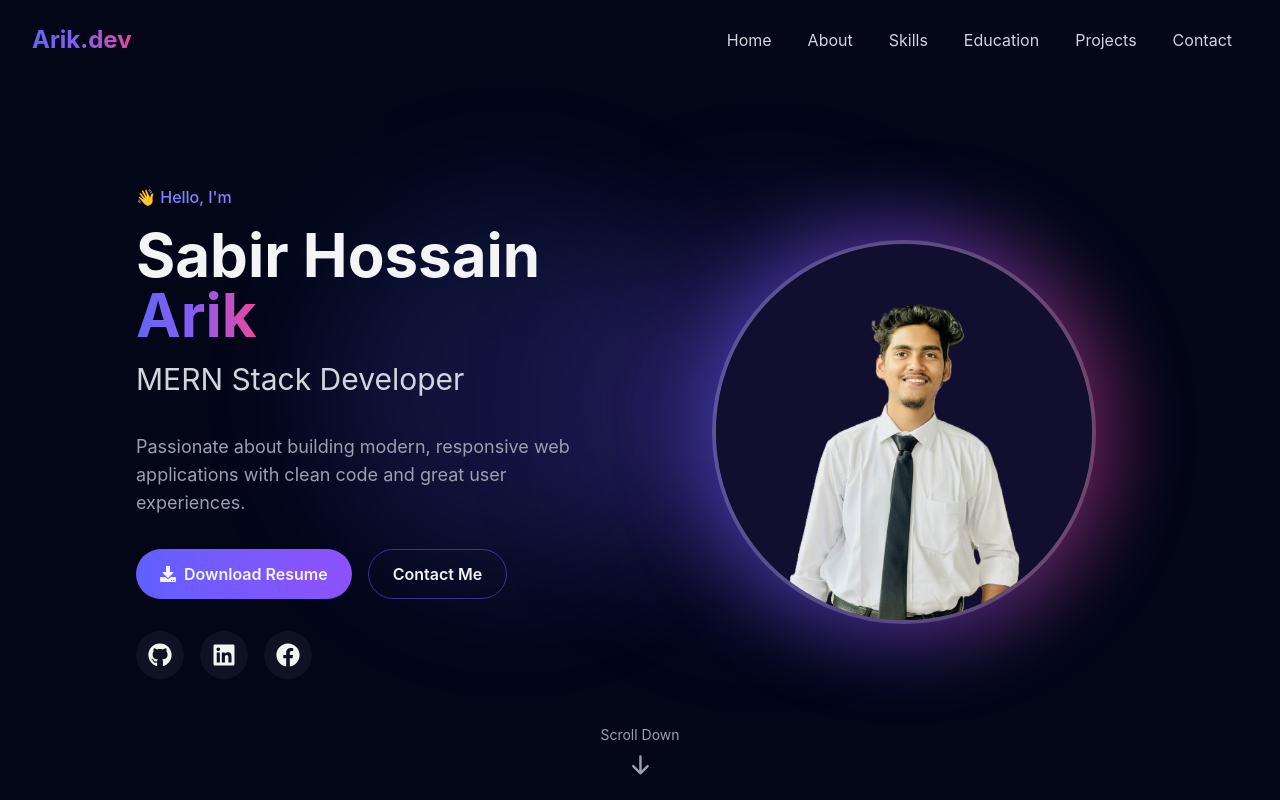
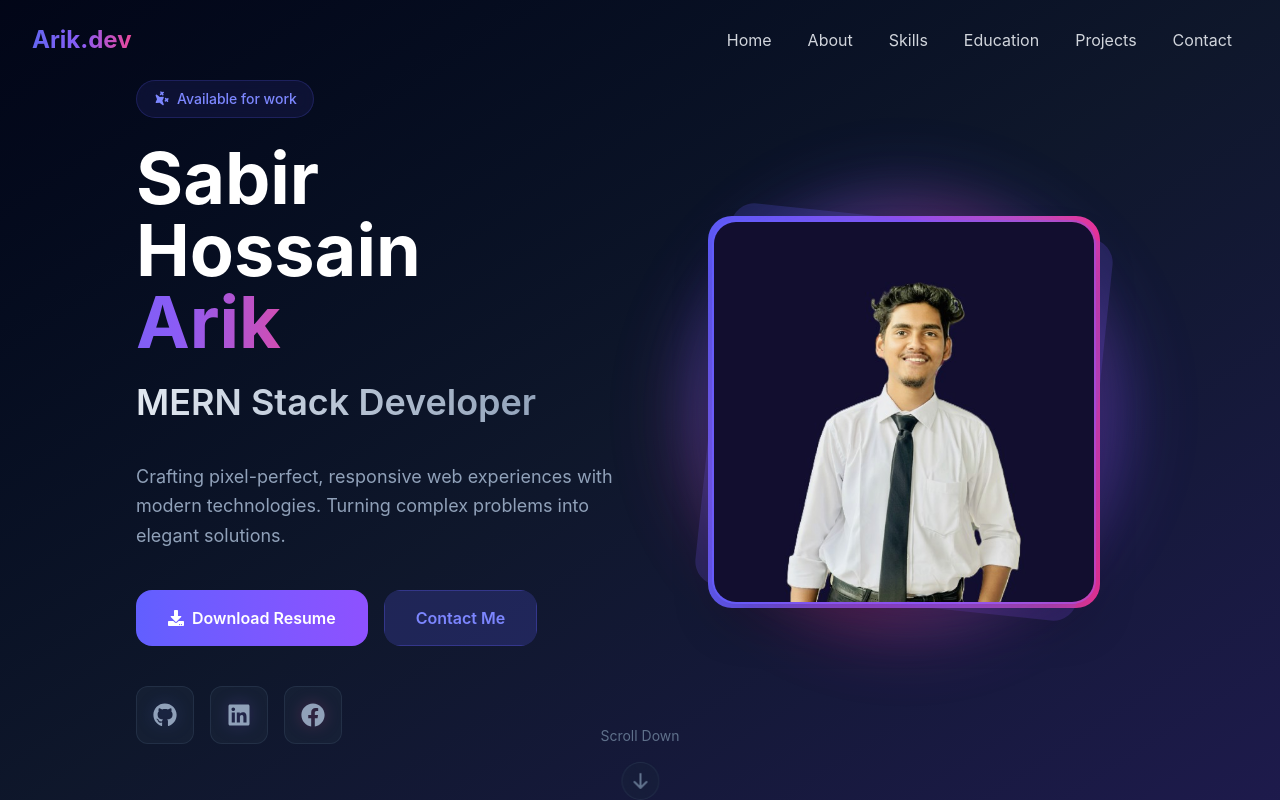
Before and after one commit to arik509/my-portfolio, a React (Vite) app: page / in a window 1280 px wide. Shown: the top 800 px of the page. Built offline with nearby package versions, Linux system fonts and the light colour scheme.

Commit message:
Updated Hero Section

```diff
--- a/src/components/Hero.jsx
+++ b/src/components/Hero.jsx
@@ -1,56 +1,204 @@
-import { motion } from 'framer-motion';
+import { motion, useScroll, useTransform, useMotionValue, useSpring } from 'framer-motion';
 import { TypeAnimation } from 'react-type-animation';
 import { FaGithub, FaLinkedin, FaFacebook, FaDownload } from 'react-icons/fa';
-import { HiArrowDown } from 'react-icons/hi';
+import { HiArrowDown, HiSparkles } from 'react-icons/hi';
 import { Link } from 'react-scroll';
+import { useEffect, useState } from 'react';
 
 const Hero = () => {
+  const { scrollYProgress } = useScroll();
+  const opacity = useTransform(scrollYProgress, [0, 0.5], [1, 0]);
+  const scale = useTransform(scrollYProgress, [0, 0.5], [1, 0.8]);
+
+  // Cursor tracking for interactive effects
+  const mouseX = useMotionValue(0);
+  const mouseY = useMotionValue(0);
+  const [cursorPos, setCursorPos] = useState({ x: 0, y: 0 });
+
+  useEffect(() => {
+    const handleMouseMove = (e) => {
+      const { clientX, clientY } = e;
+      setCursorPos({ x: clientX, y: clientY });
+      mouseX.set(clientX);
+      mouseY.set(clientY);
+    };
+
+    window.addEventListener('mousemove', handleMouseMove);
+    return () => window.removeEventListener('mousemove', handleMouseMove);
+  }, [mouseX, mouseY]);
+
+  const springConfig = { damping: 25, stiffness: 150 };
+  const xSpring = useSpring(mouseX, springConfig);
+  const ySpring = useSpring(mouseY, springConfig);
+
   const socialLinks = [
-    { icon: FaGithub, href: 'https://github.com/arik509', label: 'GitHub' },
-    { icon: FaLinkedin, href: 'https://www.linkedin.com/in/sabirhossainarik/', label: 'LinkedIn' },
-    { icon: FaFacebook, href: 'https://www.facebook.com/sabirhossain.arik', label: 'Facebook' },
+    { icon: FaGithub, href: 'https://github.com/arik509', label: 'GitHub', color: '#6366f1' },
+    { icon: FaLinkedin, href: 'https://www.linkedin.com/in/sabirhossainarik/', label: 'LinkedIn', color: '#8b5cf6' },
+    { icon: FaFacebook, href: 'https://www.facebook.com/sabirhossain.arik', label: 'Facebook', color: '#ec4899' },
   ];
+
+  // Text reveal animation
+  const textVariants = {
+    hidden: { opacity: 0, y: 50, filter: 'blur(10px)' },
+    visible: (i = 1) => ({
+      opacity: 1,
+      y: 0,
+      filter: 'blur(0px)',
+      transition: {
+        delay: i * 0.1,
+        duration: 0.8,
+        ease: [0.6, 0.05, 0.01, 0.9],
+      },
+    }),
+  };
+
+  // Floating particles
+  const particles = Array.from({ length: 15 });
 
   return (
     <section
       id="home"
-      className="min-h-screen flex items-center justify-center relative overflow-hidden pt-16"
+      className="min-h-screen flex items-center justify-center relative overflow-hidden bg-gradient-to-br from-slate-950 via-slate-900 to-indigo-950"
     >
-      {/* Animated Background */}
-      <div className="absolute inset-0 -z-10">
-        <div className="absolute top-1/4 left-1/4 w-96 h-96 bg-indigo-500/30 rounded-full blur-3xl animate-pulse" />
-        <div className="absolute bottom-1/4 right-1/4 w-96 h-96 bg-violet-500/30 rounded-full blur-3xl animate-pulse" />
+      {/* Animated gradient mesh background */}
+      <motion.div
+        className="absolute inset-0 -z-10"
+        style={{ opacity, scale }}
+      >
+        {/* Mesh gradient orbs */}
+        <motion.div
+          className="absolute top-0 left-1/4 w-[500px] h-[500px] bg-indigo-500/20 rounded-full blur-3xl"
+          animate={{
+            x: [0, 100, 0],
+            y: [0, -50, 0],
+            scale: [1, 1.2, 1],
+          }}
+          transition={{
+            duration: 15,
+            repeat: Infinity,
+            ease: 'easeInOut',
+          }}
+        />
+        <motion.div
+          className="absolute bottom-0 right-1/4 w-[600px] h-[600px] bg-violet-500/20 rounded-full blur-3xl"
+          animate={{
+            x: [0, -100, 0],
+            y: [0, 50, 0],
+            scale: [1, 1.3, 1],
+          }}
+          transition={{
+            duration: 20,
+            repeat: Infinity,
+            ease: 'easeInOut',
+          }}
+        />
+        <motion.div
+          className="absolute top-1/2 left-1/2 w-[400px] h-[400px] bg-pink-500/20 rounded-full blur-3xl"
+          animate={{
+            rotate: [0, 360],
+            scale: [1, 1.5, 1],
+          }}
+          transition={{
+            duration: 25,
+            repeat: Infinity,
+            ease: 'linear',
+          }}
+        />
+      </motion.div>
+
+      {/* Floating particles */}
+      <div className="absolute inset-0 -z-5">
+        {particles.map((_, i) => (
+          <motion.div
+            key={i}
+            className="absolute w-1 h-1 bg-indigo-400/40 rounded-full"
+            initial={{
+              x: Math.random() * window.innerWidth,
+              y: Math.random() * window.innerHeight,
+            }}
+            animate={{
+              y: [null, Math.random() * -200 - 100],
+              opacity: [0, 1, 0],
+            }}
+            transition={{
+              duration: Math.random() * 3 + 2,
+              repeat: Infinity,
+              delay: Math.random() * 2,
+              ease: 'easeInOut',
+            }}
+          />
+        ))}
       </div>
 
-      <div className="max-w-7xl mx-auto px-4 sm:px-6 lg:px-8 py-20">
+      {/* Cursor glow effect */}
+      <motion.div
+        className="pointer-events-none fixed w-96 h-96 bg-indigo-500/10 rounded-full blur-3xl -z-5"
+        style={{
+          x: xSpring,
+          y: ySpring,
+          translateX: '-50%',
+          translateY: '-50%',
+        }}
+      />
+
+      <div className="max-w-7xl mx-auto px-4 sm:px-6 lg:px-8 py-20 relative z-10">
         <div className="flex flex-col lg:flex-row items-center justify-between gap-12">
           {/* Text Content */}
+          <div className="flex-1 text-center lg:text-left">
+            {/* Badge */}
             <motion.div
-            initial={{ opacity: 0, x: -50 }}
-            animate={{ opacity: 1, x: 0 }}
-            transition={{ duration: 0.8 }}
-            className="flex-1 text-center lg:text-left"
+              initial={{ opacity: 0, y: -20 }}
+              animate={{ opacity: 1, y: 0 }}
+              transition={{ duration: 0.6 }}
+              className="inline-flex items-center gap-2 px-4 py-2 bg-indigo-500/10 border border-indigo-500/20 rounded-full mb-6 backdrop-blur-sm"
             >
-            <motion.p
-              initial={{ opacity: 0, y: 20 }}
-              animate={{ opacity: 1, y: 0 }}
-              transition={{ delay: 0.2 }}
-              className="text-indigo-400 font-medium mb-4"
+              <motion.div
+                animate={{ rotate: 360 }}
+                transition={{ duration: 2, repeat: Infinity, ease: 'linear' }}
               >
-              👋 Hello, I'm
-            </motion.p>
+                <HiSparkles className="text-indigo-400" />
+              </motion.div>
+              <span className="text-indigo-400 text-sm font-medium">Available for work</span>
+            </motion.div>
 
             <motion.h1
-              initial={{ opacity: 0, y: 20 }}
-              animate={{ opacity: 1, y: 0 }}
-              transition={{ delay: 0.3 }}
-              className="text-4xl sm:text-5xl lg:text-6xl font-bold mb-4"
+              custom={1}
+              variants={textVariants}
+              initial="hidden"
+              animate="visible"
+              className="text-5xl sm:text-6xl lg:text-7xl font-bold mb-6"
             >
-              Sabir Hossain{' '}
-              <span className="gradient-text">Arik</span>
+              <span className="text-white">Sabir Hossain</span>
+              <br />
+              <motion.span
+                className="gradient-text inline-block"
+                animate={{
+                  backgroundPosition: ['0% 50%', '100% 50%', '0% 50%'],
+                }}
+                transition={{
+                  duration: 5,
+                  repeat: Infinity,
+                  ease: 'linear',
+                }}
+                style={{
+                  background: 'linear-gradient(to right, #6366f1, #8b5cf6, #ec4899)',
+                  WebkitBackgroundClip: 'text',
+                  WebkitTextFillColor: 'transparent',
+                  backgroundClip: 'text',
+                  backgroundSize: '200% 200%',
+                }}
+              >
+                Arik
+              </motion.span>
             </motion.h1>
 
-            <div className="text-xl sm:text-2xl lg:text-3xl text-gray-300 mb-6 h-12">
+            <motion.div
+              custom={2}
+              variants={textVariants}
+              initial="hidden"
+              animate="visible"
+              className="text-2xl sm:text-3xl lg:text-4xl text-slate-300 mb-6 h-14 font-semibold"
+            >
               <TypeAnimation
                 sequence={[
                   'Junior Web Developer',
@@ -65,80 +213,164 @@ const Hero = () => {
                 wrapper="span"
                 speed={50}
                 repeat={Infinity}
+                className="bg-gradient-to-r from-slate-200 to-slate-400 bg-clip-text text-transparent"
               />
-            </div>
+            </motion.div>
 
             <motion.p
-              initial={{ opacity: 0 }}
-              animate={{ opacity: 1 }}
-              transition={{ delay: 0.5 }}
-              className="text-gray-400 max-w-xl mb-8 text-lg"
+              custom={3}
+              variants={textVariants}
+              initial="hidden"
+              animate="visible"
+              className="text-slate-400 max-w-xl mb-10 text-lg leading-relaxed"
             >
-              Passionate about building modern, responsive web applications
-              with clean code and great user experiences.
+              Crafting pixel-perfect, responsive web experiences with modern technologies.
+              Turning complex problems into elegant solutions.
             </motion.p>
 
             {/* CTA Buttons */}
             <motion.div
-              initial={{ opacity: 0, y: 20 }}
-              animate={{ opacity: 1, y: 0 }}
-              transition={{ delay: 0.6 }}
-              className="flex flex-wrap gap-4 justify-center lg:justify-start mb-8"
+              custom={4}
+              variants={textVariants}
+              initial="hidden"
+              animate="visible"
+              className="flex flex-wrap gap-4 justify-center lg:justify-start mb-10"
             >
-              <a
+              <motion.a
                 href="/resume.pdf"
                 download
-                className="flex items-center gap-2 px-6 py-3 bg-gradient-to-r from-indigo-500 to-violet-500 rounded-full font-semibold hover:shadow-lg hover:shadow-indigo-500/50 transition-all duration-300 hover:-translate-y-1"
+                className="group relative px-8 py-4 bg-gradient-to-r from-indigo-500 to-violet-500 rounded-2xl font-semibold overflow-hidden"
+                whileHover={{ scale: 1.05 }}
+                whileTap={{ scale: 0.95 }}
               >
-                <FaDownload />
+                <motion.div
+                  className="absolute inset-0 bg-gradient-to-r from-violet-500 to-pink-500"
+                  initial={{ x: '100%' }}
+                  whileHover={{ x: 0 }}
+                  transition={{ duration: 0.3 }}
+                />
+                <span className="relative flex items-center gap-2 text-white">
+                  <FaDownload className="group-hover:animate-bounce" />
                   Download Resume
-              </a>
-              <Link
-                to="contact"
-                smooth={true}
-                duration={500}
-                className="px-6 py-3 border border-indigo-500/50 rounded-full font-semibold hover:bg-indigo-500/10 transition-all duration-300 cursor-pointer hover:-translate-y-1"
+                </span>
+              </motion.a>
+
+              <Link to="contact" smooth={true} duration={500}>
+                <motion.div
+                  className="relative px-8 py-4 rounded-2xl font-semibold cursor-pointer overflow-hidden group"
+                  whileHover={{ scale: 1.05 }}
+                  whileTap={{ scale: 0.95 }}
                 >
+                  <div className="absolute inset-0 bg-indigo-500/20 backdrop-blur-sm border border-indigo-500/30" />
+                  <motion.div
+                    className="absolute inset-0 bg-gradient-to-r from-indigo-500/30 to-violet-500/30"
+                    initial={{ x: '-100%' }}
+                    whileHover={{ x: 0 }}
+                    transition={{ duration: 0.3 }}
+                  />
+                  <span className="relative text-indigo-400 group-hover:text-white transition-colors">
                     Contact Me
+                  </span>
+                </motion.div>
               </Link>
             </motion.div>
 
             {/* Social Links */}
             <motion.div
-              initial={{ opacity: 0 }}
-              animate={{ opacity: 1 }}
-              transition={{ delay: 0.7 }}
+              custom={5}
+              variants={textVariants}
+              initial="hidden"
+              animate="visible"
               className="flex gap-4 justify-center lg:justify-start"
             >
-              {socialLinks.map((social) => (
-                <a
+              {socialLinks.map((social, index) => (
+                <motion.a
                   key={social.label}
                   href={social.href}
                   target="_blank"
                   rel="noopener noreferrer"
-                  className="p-3 bg-white/5 rounded-full hover:bg-indigo-500/20 hover:text-indigo-400 transition-all duration-300 hover:-translate-y-1"
+                  className="relative p-4 bg-slate-800/50 backdrop-blur-sm rounded-xl border border-slate-700/50 group overflow-hidden"
                   aria-label={social.label}
+                  whileHover={{ scale: 1.1, y: -5 }}
+                  whileTap={{ scale: 0.95 }}
                 >
-                  <social.icon size={24} />
-                </a>
+                  <motion.div
+                    className="absolute inset-0 opacity-0 group-hover:opacity-100"
+                    style={{ backgroundColor: social.color + '20' }}
+                    transition={{ duration: 0.3 }}
+                  />
+                  <social.icon
+                    size={24}
+                    className="relative text-slate-400 group-hover:text-white transition-colors"
+                    style={{ filter: `drop-shadow(0 0 8px ${social.color}40)` }}
+                  />
+                </motion.a>
               ))}
             </motion.div>
+          </div>
+
+          {/* Profile Image with 3D effect */}
+          <motion.div
+            initial={{ opacity: 0, scale: 0.8, rotateY: -30 }}
+            animate={{ opacity: 1, scale: 1, rotateY: 0 }}
+            transition={{
+              type: 'spring',
+              stiffness: 100,
+              damping: 20,
+              delay: 0.2,
+            }}
+            className="flex-1 flex justify-center perspective-1000"
+          >
+            <div className="relative group">
+              {/* Glowing rings */}
+              <motion.div
+                className="absolute -inset-8 opacity-70"
+                animate={{ rotate: 360 }}
+                transition={{ duration: 20, repeat: Infinity, ease: 'linear' }}
+              >
+                <div className="absolute inset-0 bg-gradient-to-r from-indigo-500 via-violet-500 to-pink-500 rounded-full blur-2xl opacity-30" />
               </motion.div>
 
-          {/* Profile Image */}
               <motion.div
-            initial={{ opacity: 0, scale: 0.8 }}
-            animate={{ opacity: 1, scale: 1 }}
-            transition={{ duration: 0.8 }}
-            className="flex-1 flex justify-center"
+                className="absolute -inset-6 opacity-50"
+                animate={{ rotate: -360 }}
+                transition={{ duration: 15, repeat: Infinity, ease: 'linear' }}
               >
-            <div className="relative">
-              <div className="absolute -inset-4 bg-gradient-to-r from-indigo-500 via-violet-500 to-pink-500 rounded-full blur-2xl opacity-50 animate-pulse" />
-              <img
+                <div className="absolute inset-0 bg-gradient-to-r from-violet-500 via-pink-500 to-indigo-500 rounded-full blur-xl opacity-40" />
+              </motion.div>
+
+              {/* Image container */}
+              <motion.div
+                className="relative"
+                whileHover={{ scale: 1.05 }}
+                transition={{ type: 'spring', stiffness: 300 }}
+              >
+                <div className="relative w-64 h-64 sm:w-80 sm:h-80 lg:w-96 lg:h-96">
+                  <div className="absolute inset-0 bg-gradient-to-br from-indigo-500/20 to-violet-500/20 rounded-3xl rotate-6 group-hover:rotate-12 transition-transform duration-500" />
+                  <motion.img
                     src="/profile.jpg"
                     alt="Sabir Hossain Arik"
-                className="relative w-64 h-64 sm:w-80 sm:h-80 lg:w-96 lg:h-96 object-cover rounded-full border-4 border-white/20"
+                    className="relative w-full h-full object-cover rounded-3xl border-2 border-indigo-500/30 shadow-2xl"
+                    whileHover={{
+                      rotate: [0, 2, -2, 0],
+                      transition: { duration: 0.5 }
+                    }}
                   />
+
+                  {/* Animated border */}
+                  <motion.div
+                    className="absolute -inset-1 bg-gradient-to-r from-indigo-500 via-violet-500 to-pink-500 rounded-3xl -z-10"
+                    animate={{
+                      opacity: [0.5, 1, 0.5],
+                    }}
+                    transition={{
+                      duration: 2,
+                      repeat: Infinity,
+                      ease: 'easeInOut',
+                    }}
+                  />
+                </div>
+              </motion.div>
             </div>
           </motion.div>
         </div>
@@ -146,18 +378,30 @@ const Hero = () => {
         {/* Scroll Indicator */}
         <motion.div
           initial={{ opacity: 0 }}
-          animate={{ opacity: 1, y: [0, 10, 0] }}
-          transition={{ delay: 1, y: { repeat: Infinity, duration: 1.5 } }}
+          animate={{ opacity: 1 }}
+          transition={{ delay: 1 }}
           className="absolute bottom-8 left-1/2 -translate-x-1/2"
         >
           <Link
             to="about"
             smooth={true}
             duration={500}
-            className="flex flex-col items-center cursor-pointer text-gray-400 hover:text-white transition-colors"
+            className="flex flex-col items-center cursor-pointer text-slate-500 group"
           >
-            <span className="text-sm mb-2">Scroll Down</span>
-            <HiArrowDown size={24} />
+            <motion.span
+              className="text-sm mb-2 group-hover:text-indigo-400 transition-colors"
+              animate={{ opacity: [0.5, 1, 0.5] }}
+              transition={{ duration: 2, repeat: Infinity }}
+            >
+              Scroll Down
+            </motion.span>
+            <motion.div
+              animate={{ y: [0, 8, 0] }}
+              transition={{ repeat: Infinity, duration: 1.5, ease: 'easeInOut' }}
+              className="p-2 rounded-full border border-slate-700/50 bg-slate-800/30 backdrop-blur-sm group-hover:border-indigo-500/50 transition-colors"
+            >
+              <HiArrowDown size={20} className="group-hover:text-indigo-400 transition-colors" />
+            </motion.div>
           </Link>
         </motion.div>
       </div>
```
Lines whose indentation alone changed are shown as unchanged.
